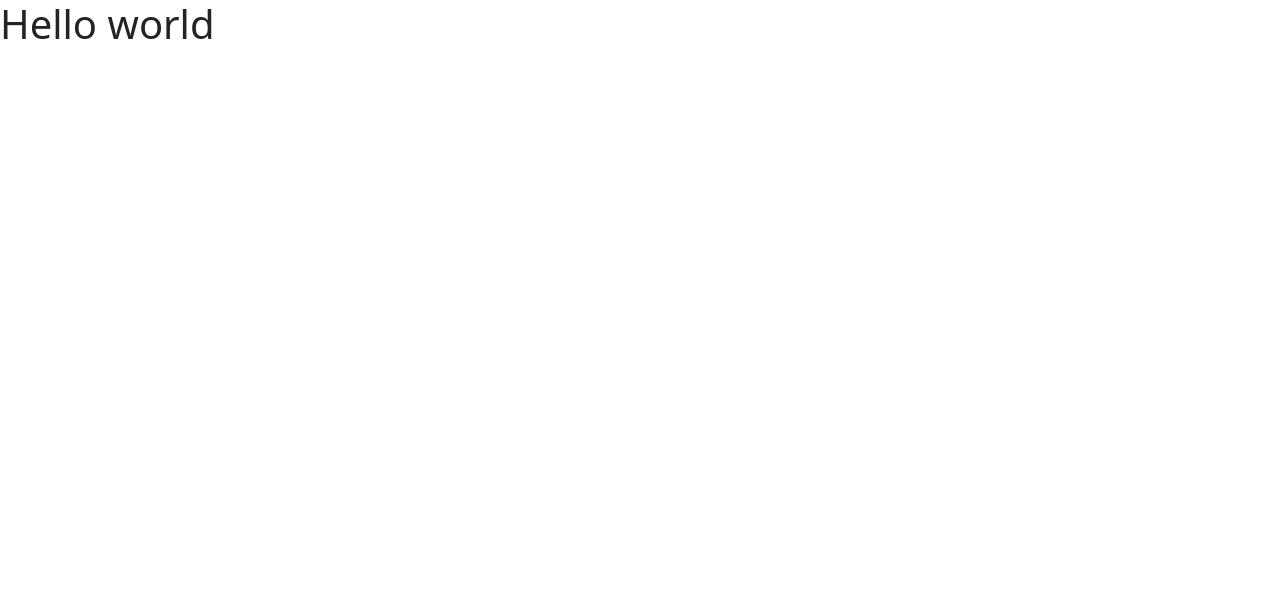
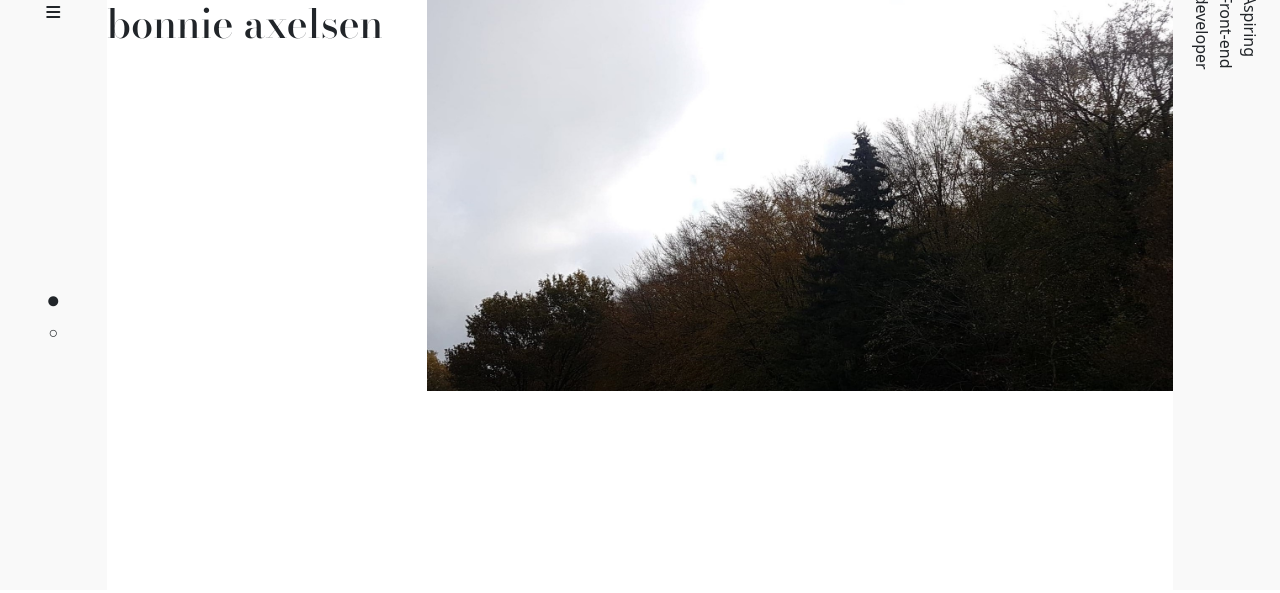
Before and after one commit to BonnieAxelsen/Bonnie-Hill---Responsive-portfolio, a plain HTML site: page index.html in a window 1280 px wide. Drawn offline with nearby package versions, Linux system fonts and the light colour scheme; a web font is replaced by a local one.

Commit message:
Added 3 columns with bootstrap, attempted to change paddings and margin

```diff
--- a/index.html
+++ b/index.html
@@ -5,19 +5,47 @@
     <meta charset="UTF-8">
     <meta http-equiv="X-UA-Compatible" content="IE=edge">
     <meta name="viewport" content="width=device-width, initial-scale=1.0">
+    <meta name="description" content="Explore the first responsive web portfolio of SheCodes student, Bonnie Axelsen. ">
+    <title>Bonnie Hill - Responsive portfolio project</title>
     <link href="https://cdn.jsdelivr.net/npm/bootstrap@5.1.3/dist/css/bootstrap.min.css" rel="stylesheet"
         integrity="sha384-1BmE4kWBq78iYhFldvKuhfTAU6auU8tT94WrHftjDbrCEXSU1oBoqyl2QvZ6jIW3" crossorigin="anonymous">
+    <link rel="stylesheet" href="/styles/portfolio.css">
+
+    <link rel="stylesheet" href="/script/script.js">
     <script src="https://cdn.jsdelivr.net/npm/bootstrap@5.1.3/dist/js/bootstrap.bundle.min.js"
         integrity="sha384-ka7Sk0Gln4gmtz2MlQnikT1wXgYsOg+OMhuP+IlRH9sENBO0LRn5q+8nbTov4+1p"
         crossorigin="anonymous"></script>
-    <link rel="stylesheet" href="/styles/portfolio.css">
-    <link rel="stylesheet" href="/script/script.js">
+    <link rel="preconnect" href="https://fonts.googleapis.com">
+    <link rel="preconnect" href="https://fonts.gstatic.com" crossorigin>
+    <link
+        href="https://fonts.googleapis.com/css2?family=Bodoni+Moda:opsz,wght@6..96,400;6..96,500;6..96,600;6..96,700&family=Kantumruy+Pro:wght@100;200;300&display=swap"
+        rel="stylesheet">
     <script src="https://kit.fontawesome.com/384ca30fd5.js" crossorigin="anonymous"></script>
-    <title>Bonnie Hill - Responsive portfolio project</title>
+
 </head>
 
 <body>
-    <h1>Hello world</h1>
+    <div class="container-fluid">
+        <div class="row">
+            <div class="col-1" style="background-color: #F9F9F9;">
+                <div class="menu-icon">
+                    <i class="fa-solid fa-bars"></i>
+                </div>
+                <div class="circles">
+                    <div class="circle-active"> <i class="fa-solid fa-circle"></i></div>
+                    <div class="circle"><i class="fa-regular fa-circle"></i></div>
+                </div>
+            </div>
+            <div class="col-10">
+                <img src="/images/hero-image2.jpg" alt="hero-image-Bonnie-Hill" class="hero-image">
+                <h1>bonnie axelsen</h1>
+            </div>
+            <div class="col-1" style="background-color: #F9F9F9;">
+                <p>Aspiring Front-end developer</p>
+            </div>
+        </div>
+    </div>
+
 </body>
 
 </html>
--- a/styles/portfolio.css
+++ b/styles/portfolio.css
@@ -0,0 +1,43 @@
+h1 {
+  font-family: "Bodoni Moda", serif;
+}
+
+p {
+  transform: rotate(90deg);
+}
+
+.hero {
+  text-align: center;
+}
+
+.col-10 {
+  padding: 0px;
+}
+
+.circles {
+  padding: 250px 0px;
+}
+
+.menu-icon {
+  text-align: center;
+}
+
+.circle-active {
+  text-align: center;
+  margin: 20px 0px;
+  font-size: 10px;
+}
+
+.circle {
+  text-align: center;
+  font-size: 7px;
+}
+
+.hero-image {
+  max-width: 70%;
+  float: right;
+}
+
+.side-text {
+  text-orientation: sideways-right;
+}
```
Also changed, not shown: images/294323073_445818680767659_5875821164902777444_n_copy.jpg (added), images/294826422_753493459309804_7191383117606039538_n - Copy.jpg (added), images/hero-image.jpg (added), images/hero-image2.jpg (added), 1 other file.
